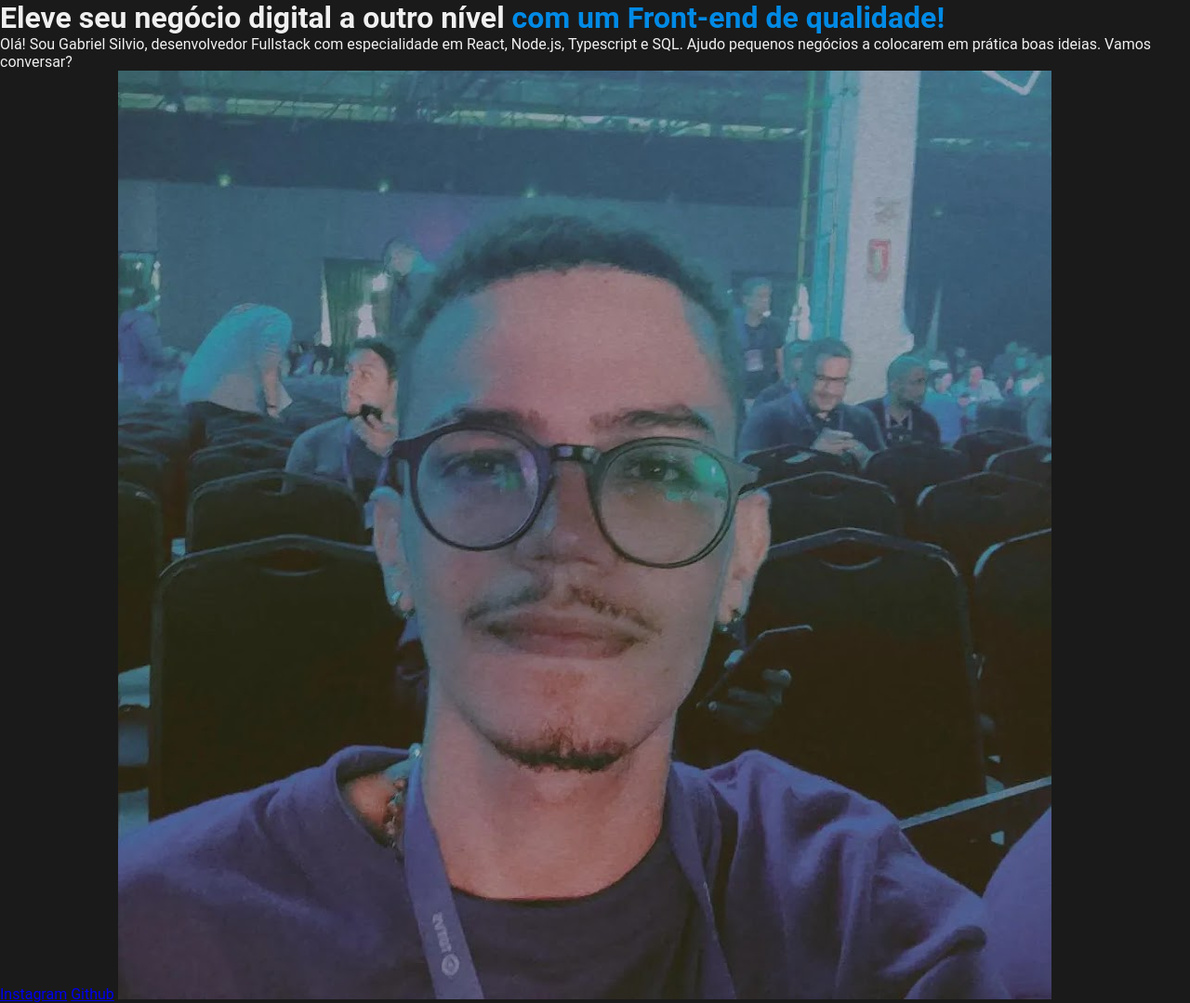
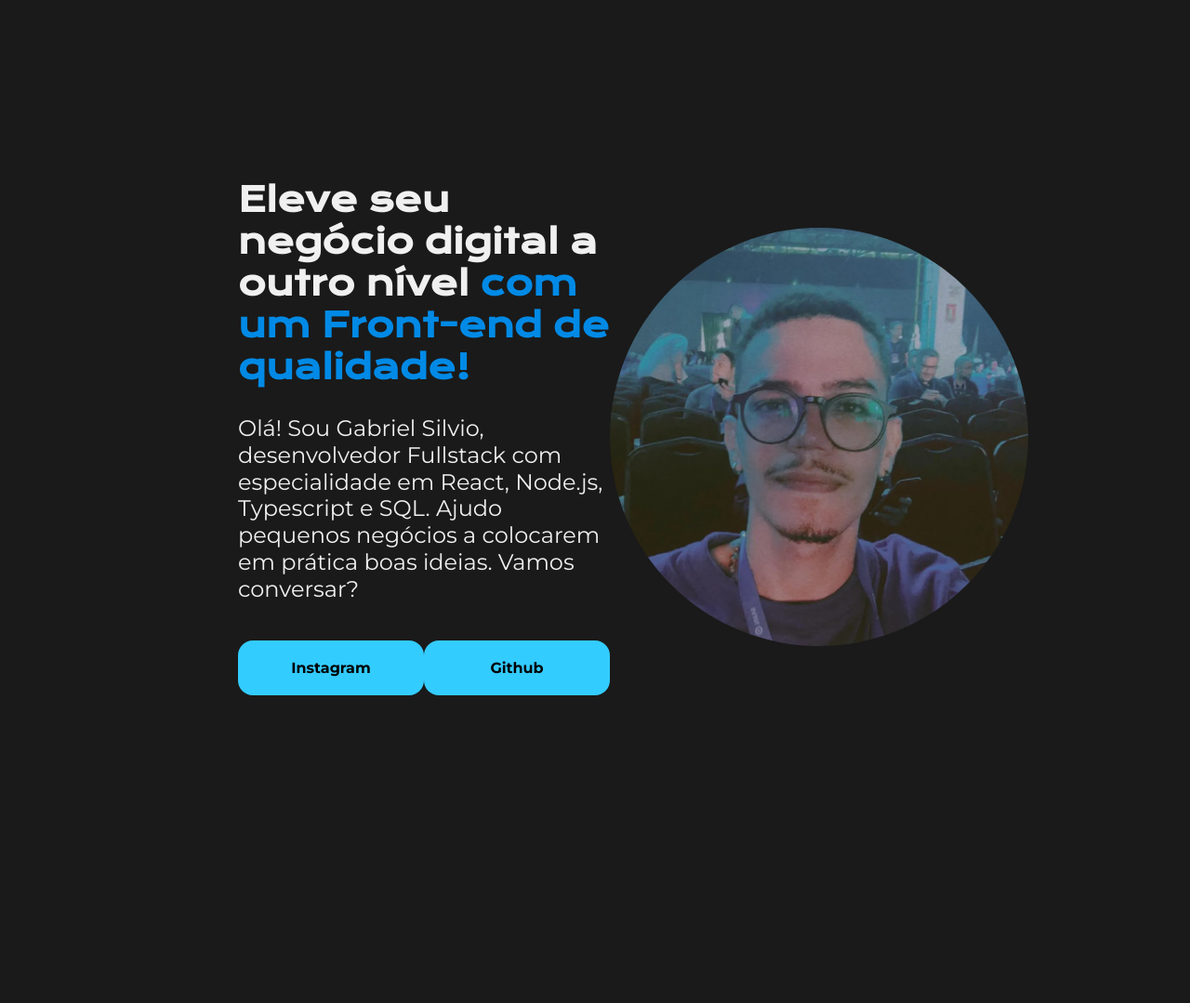
Before and after one commit to gab-szz/portifolio-port, a plain HTML site: page src/index.html in a window 1280 px wide. Shown: the whole page at 93% size. After the commit the page ends 992 px from the top, so only its background shows below. Drawn offline with nearby package versions, Linux system fonts and the light colour scheme.

Commit message:
Estilizei mais a fundo o projeto, deixando a página mais bonita, moderna e organizada através das classes e propriedades css.

```diff
--- a/src/index.html
+++ b/src/index.html
@@ -9,19 +9,36 @@
   </head>
   <body>
     <header></header>
-    <main>
-      <h1>
-        Eleve seu negócio digital a outro nível
-        <strong class="titulo-destaque">com um Front-end de qualidade!</strong>
-      </h1>
-      <p>
-        Olá! Sou Gabriel Silvio, desenvolvedor Fullstack com especialidade em
-        React, Node.js, Typescript e SQL. Ajudo pequenos negócios a colocarem em
-        prática boas ideias. Vamos conversar?
-      </p>
-      <a href="https://www.instagram.com/gab.szz">Instagram</a>
-      <a href="https://github.com/gab-szz">Github</a>
-      <img src="images/perfil.jpg" alt="Foto do Gabriel Silvio" />
+    <main class="apresentacao">
+      <section class="apresentacao__conteudo">
+        <h1 class="apresentacao__conteudo__titulo">
+          Eleve seu negócio digital a outro nível
+          <strong class="titulo-destaque"
+            >com um Front-end de qualidade!</strong
+          >
+        </h1>
+        <p class="apresentacao__conteudo__descricao">
+          Olá! Sou Gabriel Silvio, desenvolvedor Fullstack com especialidade em
+          React, Node.js, Typescript e SQL. Ajudo pequenos negócios a colocarem
+          em prática boas ideias. Vamos conversar?
+        </p>
+        <div class="apresentacao__conteudo__links">
+          <a
+            class="apresentacao__link"
+            href="https://www.instagram.com/gab.szz"
+          >
+            Instagram
+          </a>
+          <a class="apresentacao__link" href="https://github.com/gab-szz">
+            Github
+          </a>
+        </div>
+      </section>
+      <img
+        class="foto-perfil"
+        src="images/perfil.jpg"
+        alt="Foto do Gabriel Silvio"
+      />
     </main>
   </body>
 </html>
--- a/src/style.css
+++ b/src/style.css
@@ -1,3 +1,7 @@
+@import url("https://fonts.googleapis.com/css2?family=Krona+One&display=swap");
+
+@import url("https://fonts.googleapis.com/css2?family=Krona+One&family=Montserrat:ital,wght@0,100..900;1,100..900&display=swap");
+
 * {
   margin: 0;
   padding: 0;
@@ -6,11 +10,68 @@
 }
 
 body {
+  height: 100vh;
+  box-sizing: border-box;
   background-color: #1a1a1a;
   color: #f0f0f0;
+}
+
+.apresentacao {
+  margin: 15% 20%;
+  display: flex;
+  align-items: center;
+  justify-content: space-between;
 }
 
 .titulo-destaque {
   color: #008ae6;
   font-weight: bold;
 }
+
+.foto-perfil {
+  width: 450px;
+  height: 450px;
+  border-radius: 50%;
+  margin-right: 20px;
+}
+
+.apresentacao__conteudo {
+  width: 515px;
+  display: flex;
+  flex-direction: column;
+  gap: 20px;
+}
+
+.apresentacao__conteudo__titulo,
+.titulo-destaque {
+  font-family: "Krona One", sans-serif;
+  font-size: 36px;
+  font-weight: bold;
+  margin-bottom: 10px;
+}
+
+.apresentacao__conteudo__descricao {
+  font-family: "Montserrat", sans-serif;
+  font-size: 24px;
+  line-height: 1.2;
+  margin-bottom: 20px;
+}
+
+.apresentacao__conteudo__links {
+  display: flex;
+  justify-content: space-between;
+}
+
+.apresentacao__link {
+  background-color: #33ccff;
+  width: 200px;
+  text-align: center;
+  border-radius: 16px;
+  font-size: 16px;
+  font-weight: 700;
+  padding-top: 20px;
+  padding-bottom: 20px;
+  text-decoration: none;
+  font-family: "Montserrat", sans-serif;
+  color: black;
+}
```
